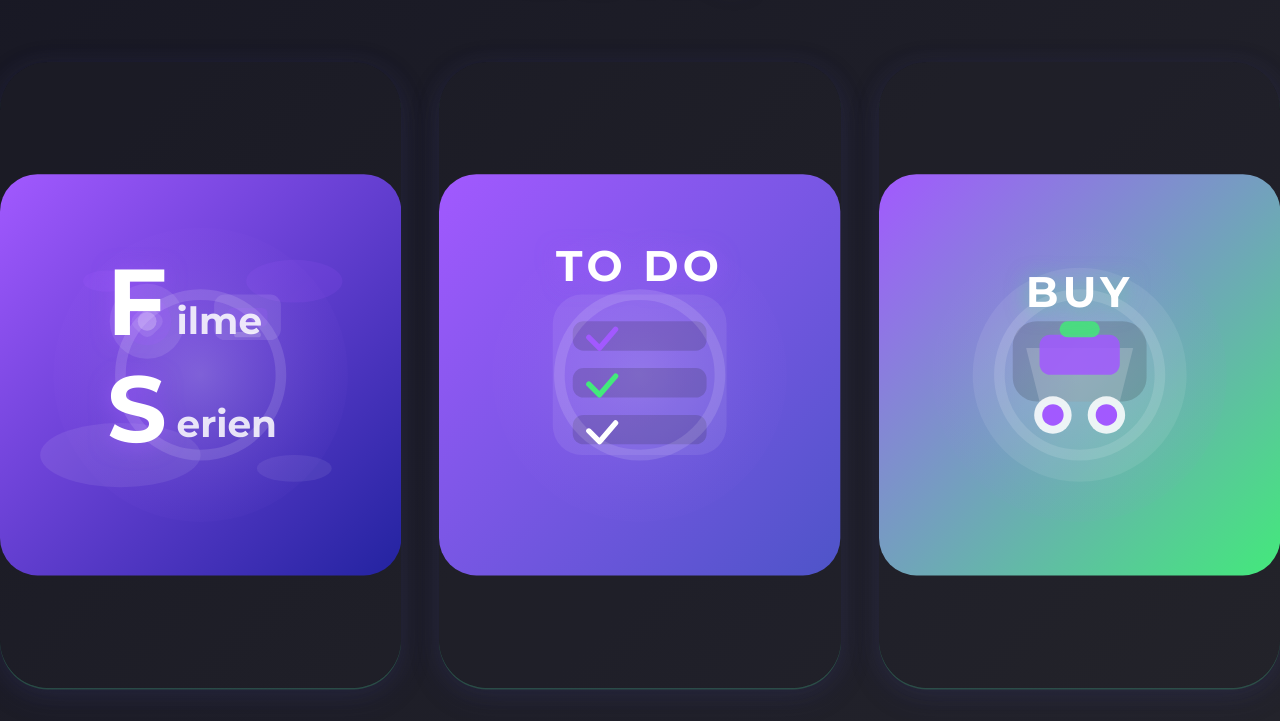
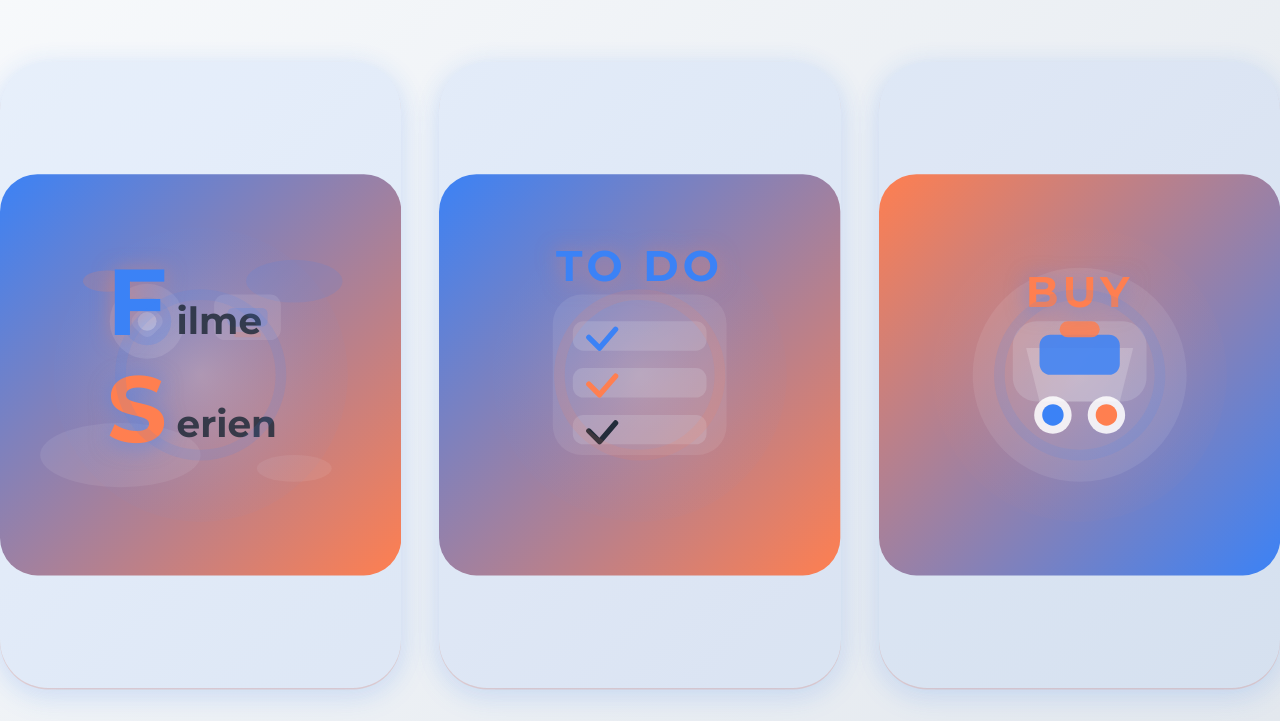
Before and after one commit to JaysCoding-hub/NOTIQ-finished-, a plain HTML site: page index.html in a window 1280 px wide. Shown: the part 127-848 px from the top of the page. Drawn offline with Linux system fonts and the light colour scheme.

Commit message:
index.html

```diff
--- a/index.html
+++ b/index.html
@@ -7,24 +7,24 @@
     <style>
         body {
             font-family: 'Segoe UI', Arial, sans-serif;
-            background: linear-gradient(135deg, #181824 0%, #23232b 100%);
+            background: linear-gradient(135deg, #f8fafc 0%, #e3e8ee 100%);
             margin: 0;
             padding: 0;
             text-align: center;
             min-height: 100vh;
             width: 100vw;
             overflow-x: hidden;
-            color: #f3f3f3;
+            color: #222c3a;
         }
         .logo {
             font-family: 'Montserrat', 'Segoe UI', Arial, sans-serif;
             font-size: 3.2rem;
             font-weight: bold;
             letter-spacing: 0.22em;
-            color: #a259ff;
+            color: #ff7f50;
             margin-top: 48px;
             margin-bottom: 24px;
-            text-shadow: 0 4px 24px #23233a, 0 1px 0 #43e97b80;
+            text-shadow: 0 4px 24px #e3e8ee, 0 1px 0 #3b82f6;
         }
         .images-row {
             display: flex;
@@ -49,8 +49,8 @@
             align-items: stretch;
             justify-content: flex-end;
             height: 92%;
-            background: rgba(35,35,43,0.18);
-            box-shadow: 0 8px 32px 0 rgba(60,60,120,0.18), 0 1.5px 0 #43e97b40;
+            background: rgba(59,130,246,0.08);
+            box-shadow: 0 8px 32px 0 rgba(59,130,246,0.12), 0 1.5px 0 #ff7f5040;
             cursor: pointer;
             transition: box-shadow 0.25s, transform 0.25s;
         }
@@ -64,18 +64,18 @@
             background: transparent !important;
             display: block;
             transition: transform 0.25s cubic-bezier(.4,2,.6,1), box-shadow 0.25s;
-            box-shadow: 0 4px 24px rgba(60,60,120,0.14);
+            box-shadow: 0 4px 24px rgba(59,130,246,0.10);
         }
         .image-container:hover,
         .image-container:focus-within {
             transform: scale(1.045);
-            box-shadow: 0 18px 56px 0 rgba(60,60,120,0.28), 0 2px 0 #43e97b80;
-            background: rgba(67,233,123,0.08);
+            box-shadow: 0 18px 56px 0 rgba(255,127,80,0.18), 0 2px 0 #3b82f680;
+            background: rgba(255,127,80,0.08);
         }
         .image-container:hover svg,
         .image-container:hover img {
             transform: scale(1.09);
-            box-shadow: 0 24px 72px 0 rgba(60,60,120,0.22);
+            box-shadow: 0 24px 72px 0 rgba(59,130,246,0.18);
             outline: none;
             background: transparent !important;
         }
@@ -135,117 +135,107 @@
             }
         }
     </style>
-    <!-- Optional: Google Fonts for cool font -->
     <link href="https://fonts.googleapis.com/css?family=Montserrat:700&display=swap" rel="stylesheet">
 </head>
 <body>
     <div class="logo">NOTIQ</div>
     <div class="images-row">
         <div class="image-container" onclick="window.location.href='ks.html'" style="cursor:pointer;">
-            <!-- F/S Logo SVG: F und S untereinander, Wörter auf gleicher Höhe, mehr Abstand -->
+            <!-- F/S Logo SVG: neue Farben -->
             <svg viewBox="0 0 300 300" xmlns="http://www.w3.org/2000/svg" style="position:relative;">
                 <defs>
                     <radialGradient id="fsGlow" cx="50%" cy="50%" r="60%">
                         <stop offset="0%" stop-color="#fff" stop-opacity="0.18"/>
-                        <stop offset="100%" stop-color="#a259ff" stop-opacity="0"/>
+                        <stop offset="100%" stop-color="#3b82f6" stop-opacity="0"/>
                     </radialGradient>
                     <linearGradient id="fsGradient" x1="0" y1="0" x2="1" y2="1">
-                        <stop offset="0%" stop-color="#a259ff"/>
-                        <stop offset="100%" stop-color="#2323a0"/>
+                        <stop offset="0%" stop-color="#3b82f6"/>
+                        <stop offset="100%" stop-color="#ff7f50"/>
                     </linearGradient>
                     <clipPath id="roundedFS">
                         <rect x="0" y="0" width="300" height="300" rx="28" />
                     </clipPath>
                 </defs>
-                <!-- Background gradient -->
                 <rect x="0" y="0" width="300" height="300" rx="28" fill="url(#fsGradient)"/>
-                <!-- Abstract "art" shapes -->
                 <ellipse cx="90" cy="210" rx="60" ry="24" fill="#fff" opacity="0.08"/>
-                <ellipse cx="220" cy="80" rx="36" ry="16" fill="#a259ff" opacity="0.13"/>
+                <ellipse cx="220" cy="80" rx="36" ry="16" fill="#3b82f6" opacity="0.13"/>
                 <ellipse cx="220" cy="220" rx="28" ry="10" fill="#fff" opacity="0.07"/>
-                <ellipse cx="80" cy="80" rx="18" ry="8" fill="#a259ff" opacity="0.18"/>
+                <ellipse cx="80" cy="80" rx="18" ry="8" fill="#ff7f50" opacity="0.18"/>
                 <ellipse cx="150" cy="150" rx="110" ry="110" fill="url(#fsGlow)" />
-                <!-- Cool Icon: Filmrolle und Serienbildschirm -->
                 <g>
-                    <!-- Filmrolle -->
                     <circle cx="110" cy="110" r="28" fill="#fff" opacity="0.10"/>
-                    <circle cx="110" cy="110" r="18" fill="#a259ff" opacity="0.18"/>
+                    <circle cx="110" cy="110" r="18" fill="#3b82f6" opacity="0.18"/>
                     <circle cx="110" cy="110" r="7" fill="#fff" opacity="0.25"/>
                     <rect x="100" y="100" width="20" height="20" rx="6" fill="#fff" opacity="0.10" transform="rotate(45 110 110)"/>
-                    <!-- Serienbildschirm -->
                     <rect x="160" y="90" width="50" height="34" rx="8" fill="#fff" opacity="0.10"/>
-                    <rect x="170" y="100" width="30" height="14" rx="4" fill="#a259ff" opacity="0.18"/>
-                    <rect x="175" y="118" width="20" height="4" rx="2" fill="#fff" opacity="0.18"/>
+                    <rect x="170" y="100" width="30" height="14" rx="4" fill="#3b82f6" opacity="0.18"/>
+                    <rect x="175" y="118" width="20" height="4" rx="2" fill="#ff7f50" opacity="0.18"/>
                 </g>
-                <!-- F und S untereinander, Wörter auf gleicher Höhe, mehr Abstand -->
                 <g>
-                    <text x="80" y="120" fill="#fff" font-size="70" font-family="Montserrat, Arial, sans-serif" font-weight="200" letter-spacing="0.12em" style="filter: drop-shadow(0 2px 8px #a259ff80);">F</text>
-                    <text x="132" y="112" fill="#fff" font-size="28" font-family="Montserrat, Arial, sans-serif" font-weight="500" opacity="0.85" alignment-baseline="middle">ilme</text>
-                    <text x="80" y="200" fill="#fff" font-size="70" font-family="Montserrat, Arial, sans-serif" font-weight="bold" letter-spacing="0.12em" style="filter: drop-shadow(0 2px 8px #a259ff80);">S</text>
-                    <text x="132" y="189" fill="#fff" font-size="28" font-family="Montserrat, Arial, sans-serif" font-weight="500" opacity="0.85" alignment-baseline="middle">erien</text>
+                    <text x="80" y="120" fill="#3b82f6" font-size="70" font-family="Montserrat, Arial, sans-serif" font-weight="200" letter-spacing="0.12em" style="filter: drop-shadow(0 2px 8px #ff7f5080);">F</text>
+                    <text x="132" y="112" fill="#222c3a" font-size="28" font-family="Montserrat, Arial, sans-serif" font-weight="500" opacity="0.85" alignment-baseline="middle">ilme</text>
+                    <text x="80" y="200" fill="#ff7f50" font-size="70" font-family="Montserrat, Arial, sans-serif" font-weight="bold" letter-spacing="0.12em" style="filter: drop-shadow(0 2px 8px #3b82f680);">S</text>
+                    <text x="132" y="189" fill="#222c3a" font-size="28" font-family="Montserrat, Arial, sans-serif" font-weight="500" opacity="0.85" alignment-baseline="middle">erien</text>
                 </g>
-                <circle cx="150" cy="150" r="60" fill="none" stroke="#fff" stroke-opacity="0.12" stroke-width="8"/>
+                <circle cx="150" cy="150" r="60" fill="none" stroke="#3b82f6" stroke-opacity="0.12" stroke-width="8"/>
             </svg>
         </div>
         <div class="image-container" onclick="window.location.href='todo.html'" style="cursor:pointer;">
-            <!-- TO DO Logo SVG -->
+            <!-- TO DO Logo SVG: neue Farben -->
             <svg viewBox="0 0 300 300" xmlns="http://www.w3.org/2000/svg">
                 <defs>
                     <radialGradient id="todoGlow" cx="50%" cy="50%" r="60%">
                         <stop offset="0%" stop-color="#fff" stop-opacity="0.12"/>
-                        <stop offset="100%" stop-color="#a259ff" stop-opacity="0"/>
+                        <stop offset="100%" stop-color="#3b82f6" stop-opacity="0"/>
                     </radialGradient>
                     <linearGradient id="todoGradient" x1="0" y1="0" x2="1" y2="1">
-                        <stop offset="0%" stop-color="#a259ff"/>
-                        <stop offset="100%" stop-color="#4e54c8"/>
+                        <stop offset="0%" stop-color="#3b82f6"/>
+                        <stop offset="100%" stop-color="#ff7f50"/>
                     </linearGradient>
                 </defs>
                 <rect x="0" y="0" width="300" height="300" rx="28" fill="url(#todoGradient)"/>
                 <ellipse cx="150" cy="150" rx="110" ry="110" fill="url(#todoGlow)" />
-                <!-- Checkliste-Icon -->
                 <g>
                     <rect x="85" y="90" width="130" height="120" rx="22" fill="#fff" opacity="0.08"/>
-                    <rect x="100" y="110" width="100" height="22" rx="8" fill="#23232b" opacity="0.18"/>
-                    <rect x="100" y="145" width="100" height="22" rx="8" fill="#23232b" opacity="0.18"/>
-                    <rect x="100" y="180" width="100" height="22" rx="8" fill="#23232b" opacity="0.18"/>
-                    <!-- Häkchen -->
-                    <polyline points="112,122 120,130 132,116" fill="none" stroke="#a259ff" stroke-width="4" stroke-linecap="round" stroke-linejoin="round"/>
-                    <polyline points="112,157 120,165 132,151" fill="none" stroke="#43e97b" stroke-width="4" stroke-linecap="round" stroke-linejoin="round"/>
-                    <polyline points="112,192 120,200 132,186" fill="none" stroke="#fff" stroke-width="4" stroke-linecap="round" stroke-linejoin="round"/>
+                    <rect x="100" y="110" width="100" height="22" rx="8" fill="#e3e8ee" opacity="0.18"/>
+                    <rect x="100" y="145" width="100" height="22" rx="8" fill="#e3e8ee" opacity="0.18"/>
+                    <rect x="100" y="180" width="100" height="22" rx="8" fill="#e3e8ee" opacity="0.18"/>
+                    <polyline points="112,122 120,130 132,116" fill="none" stroke="#3b82f6" stroke-width="4" stroke-linecap="round" stroke-linejoin="round"/>
+                    <polyline points="112,157 120,165 132,151" fill="none" stroke="#ff7f50" stroke-width="4" stroke-linecap="round" stroke-linejoin="round"/>
+                    <polyline points="112,192 120,200 132,186" fill="none" stroke="#222c3a" stroke-width="4" stroke-linecap="round" stroke-linejoin="round"/>
                 </g>
-                <text x="50%" y="70" text-anchor="middle" fill="#fff" font-size="32" font-family="Montserrat, Arial, sans-serif" font-weight="bold" dy=".3em" letter-spacing="0.1em" style="filter: drop-shadow(0 2px 8px #a259ff80);">TO DO</text>
-                <circle cx="150" cy="150" r="60" fill="none" stroke="#fff" stroke-opacity="0.12" stroke-width="8"/>
+                <text x="50%" y="70" text-anchor="middle" fill="#3b82f6" font-size="32" font-family="Montserrat, Arial, sans-serif" font-weight="bold" dy=".3em" letter-spacing="0.1em" style="filter: drop-shadow(0 2px 8px #ff7f5080);">TO DO</text>
+                <circle cx="150" cy="150" r="60" fill="none" stroke="#ff7f50" stroke-opacity="0.12" stroke-width="8"/>
             </svg>
         </div>
         <div class="image-container" onclick="window.location.href='kaufen.html'" style="cursor:pointer;">
-            <!-- Kaufen Logo SVG -->
+            <!-- Kaufen Logo SVG: neue Farben -->
             <svg viewBox="0 0 300 300" xmlns="http://www.w3.org/2000/svg">
                 <defs>
                     <radialGradient id="buyGlow" cx="50%" cy="50%" r="60%">
                         <stop offset="0%" stop-color="#fff" stop-opacity="0.12"/>
-                        <stop offset="100%" stop-color="#a259ff" stop-opacity="0"/>
+                        <stop offset="100%" stop-color="#ff7f50" stop-opacity="0"/>
                     </radialGradient>
                     <linearGradient id="buyGradient" x1="0" y1="0" x2="1" y2="1">
-                        <stop offset="0%" stop-color="#a259ff"/>
-                        <stop offset="100%" stop-color="#43e97b"/>
+                        <stop offset="0%" stop-color="#ff7f50"/>
+                        <stop offset="100%" stop-color="#3b82f6"/>
                     </linearGradient>
                 </defs>
                 <rect x="0" y="0" width="300" height="300" rx="28" fill="url(#buyGradient)"/>
                 <ellipse cx="150" cy="150" rx="110" ry="110" fill="url(#buyGlow)" />
-                <!-- Einkaufswagen-Icon -->
                 <g>
                     <circle cx="150" cy="150" r="80" fill="#fff" opacity="0.08"/>
-                    <rect x="100" y="110" width="100" height="60" rx="18" fill="#23232b" opacity="0.18"/>
+                    <rect x="100" y="110" width="100" height="60" rx="18" fill="#e3e8ee" opacity="0.18"/>
                     <path d="M110 130 L190 130 L180 170 L120 170 Z" fill="#fff" opacity="0.18"/>
                     <circle cx="130" cy="180" r="14" fill="#fff" opacity="0.85"/>
                     <circle cx="170" cy="180" r="14" fill="#fff" opacity="0.85"/>
-                    <circle cx="130" cy="180" r="8" fill="#a259ff"/>
-                    <circle cx="170" cy="180" r="8" fill="#a259ff"/>
-                    <rect x="120" y="120" width="60" height="30" rx="8" fill="#a259ff" opacity="0.85"/>
-                    <rect x="135" y="110" width="30" height="12" rx="6" fill="#43e97b" opacity="0.85"/>
+                    <circle cx="130" cy="180" r="8" fill="#3b82f6"/>
+                    <circle cx="170" cy="180" r="8" fill="#ff7f50"/>
+                    <rect x="120" y="120" width="60" height="30" rx="8" fill="#3b82f6" opacity="0.85"/>
+                    <rect x="135" y="110" width="30" height="12" rx="6" fill="#ff7f50" opacity="0.85"/>
                 </g>
-                <text x="50%" y="90" text-anchor="middle" fill="#fff" font-size="32" font-family="Montserrat, Arial, sans-serif" font-weight="bold" dy=".3em" letter-spacing="0.1em" style="filter: drop-shadow(0 2px 8px #43e97b80);">BUY</text>
-                <circle cx="150" cy="150" r="60" fill="none" stroke="#fff" stroke-opacity="0.12" stroke-width="8"/>
+                <text x="50%" y="90" text-anchor="middle" fill="#ff7f50" font-size="32" font-family="Montserrat, Arial, sans-serif" font-weight="bold" dy=".3em" letter-spacing="0.1em" style="filter: drop-shadow(0 2px 8px #3b82f680);">BUY</text>
+                <circle cx="150" cy="150" r="60" fill="none" stroke="#3b82f6" stroke-opacity="0.12" stroke-width="8"/>
             </svg>
         </div>
     </div>
```
